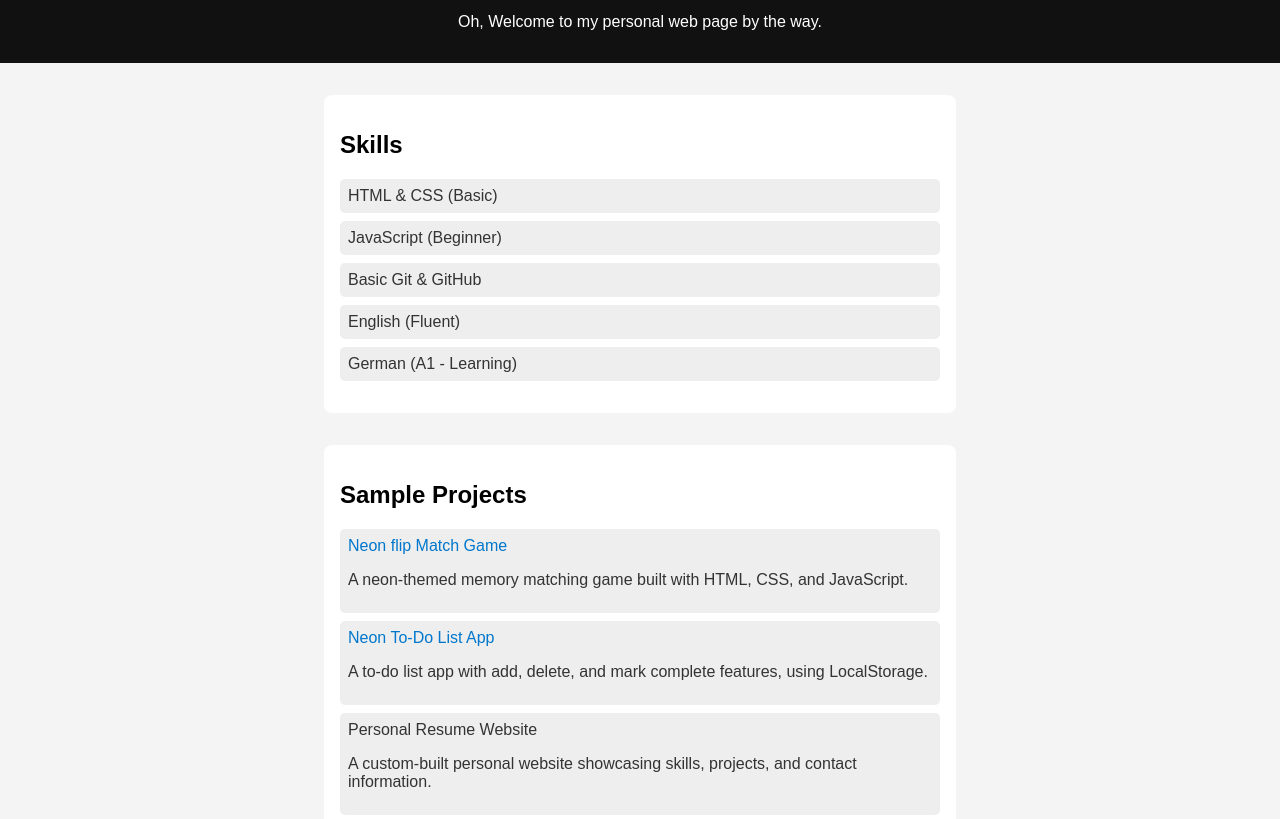
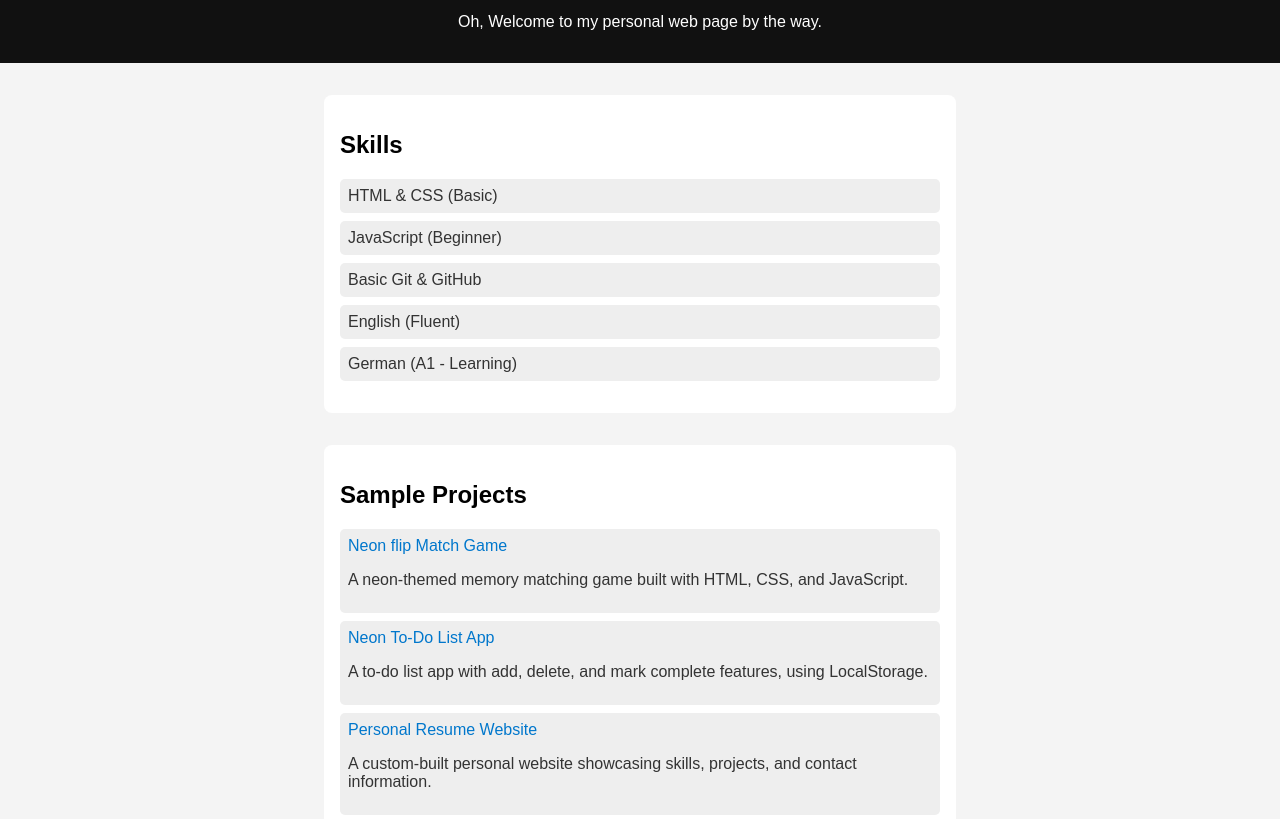
Before and after one commit to Kasra7r/Personal-Portfolio-Website, a plain HTML site: page index.html in a window 1280 px wide. Shown: the part 133-952 px from the top of the page. Drawn offline with Linux system fonts and the light colour scheme.

Commit message:
Update index.html
Update project list.

```diff
--- a/index.html
+++ b/index.html
@@ -86,7 +86,10 @@ Neon To-Do List App
 </a>
  <p class="description">A to-do list app with add, delete, and mark complete features, using LocalStorage.</p>
 </li>
-  <li>Personal Resume Website
+ <li>
+ <a href="https://kasra7r.github.io/Personal-Portfolio-Website/" target="_blank">
+  Personal Resume Website
+ </a>
 <p class="description">A custom-built personal website showcasing skills, projects, and contact information.</p>
 </li>
 </ul>
```
